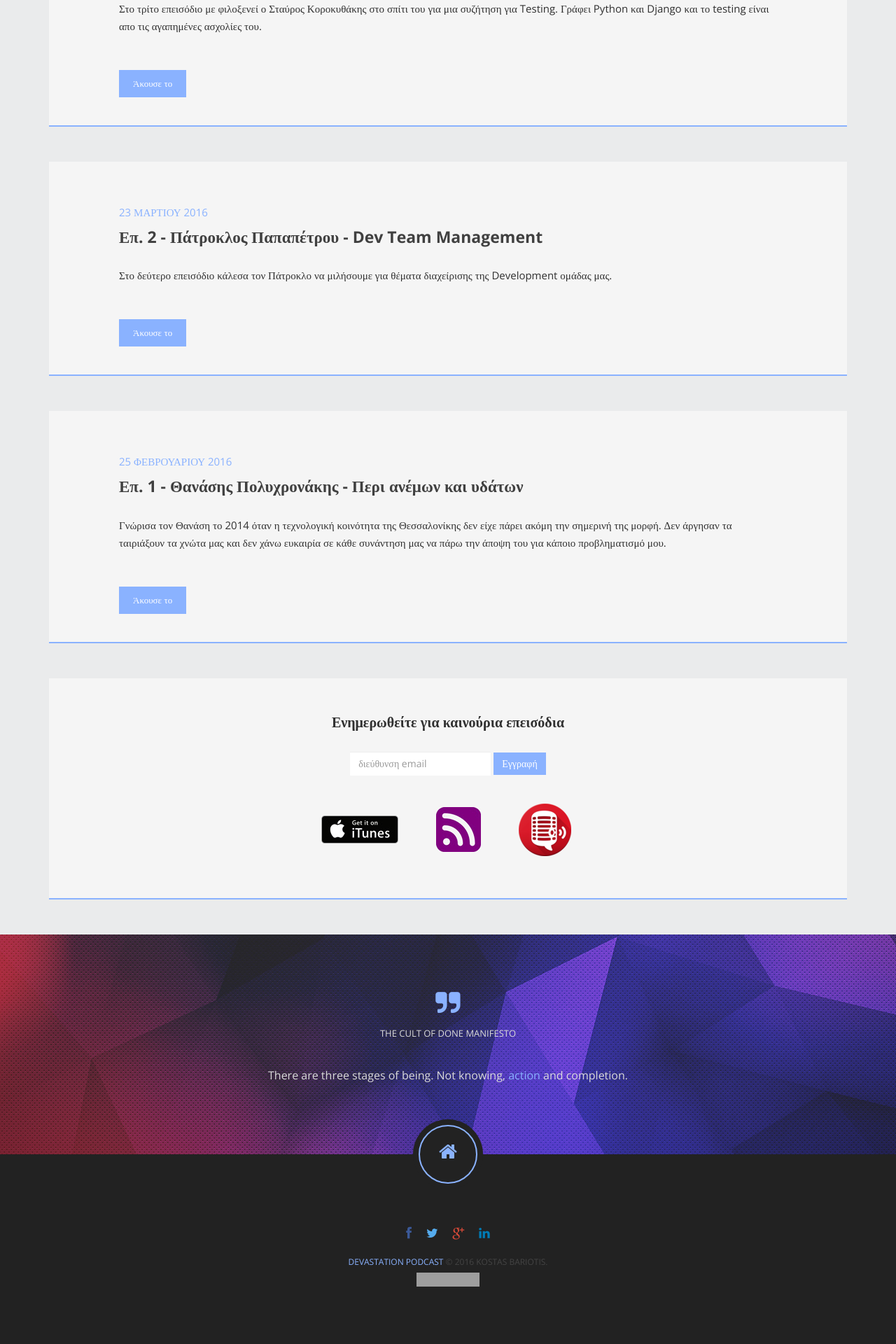
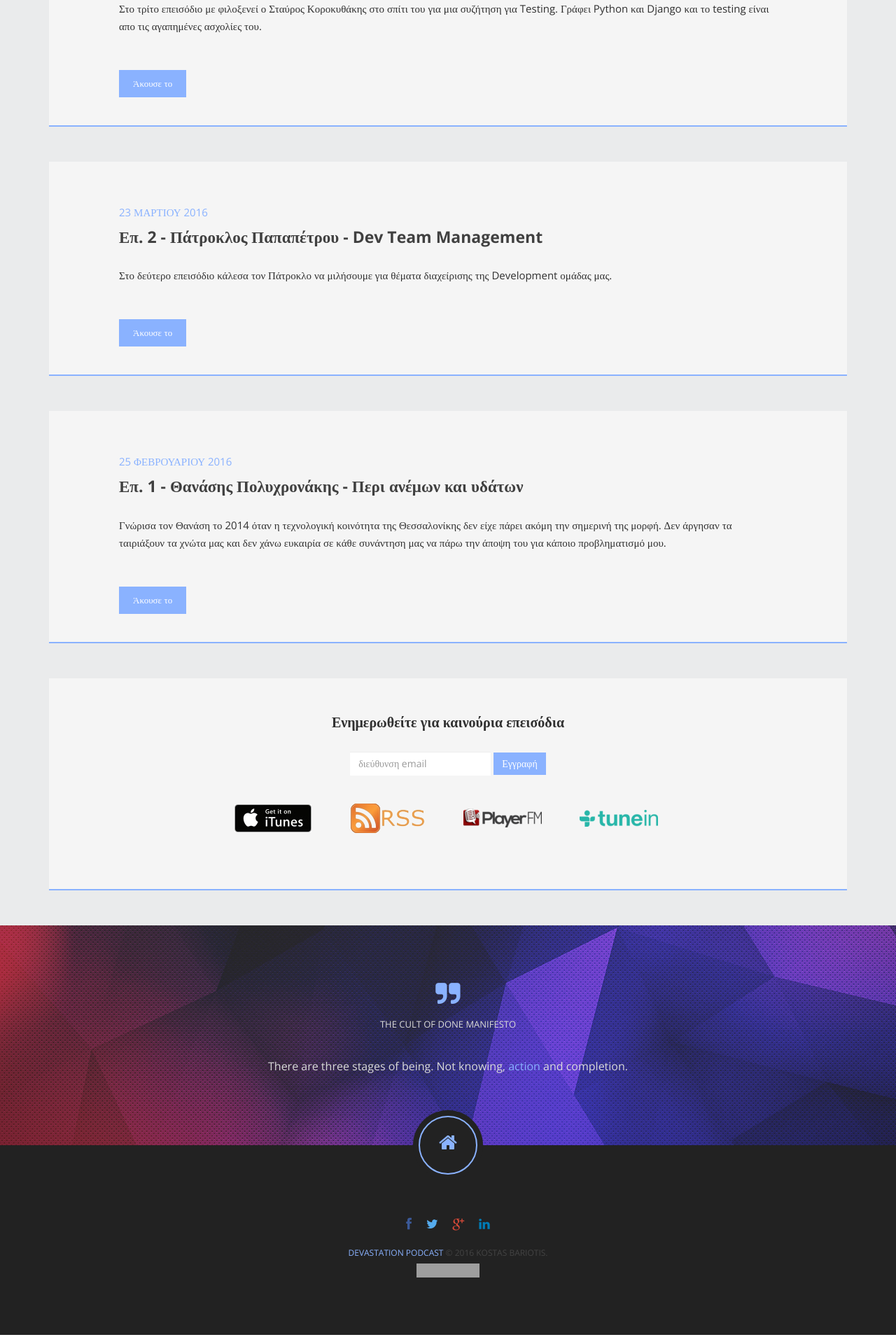
Before and after one commit to kbariotis/devastation-podcast, a Jekyll site: the page built from index.html, in a window 1280 px wide. Shown: the part 2643-4563 px from the top of the page at 70% size. Built offline with Jekyll 4.4.1, drawn with Linux system fonts in a browser that asks for light colours; Markdown is read by kramdown in place of the engine named in the settings; comment, search, counter and statistics services are not loaded; grey boxes are pictures that could not be loaded.

Commit message:
more subscribe options added

```diff
--- a/_includes/subscribe.html
+++ b/_includes/subscribe.html
@@ -17,7 +17,7 @@
         </li>
         <li class="text-center">
           <a target="_blank" href="http://feeds.feedburner.com/DevastationPodcast">
-            <img src="/img/icons/rss.jpg" alt="Get it trough RSS">
+            <img src="/img/icons/rss.png" alt="Get it trough RSS">
           </a>
         </li>
         <li class="text-center">
@@ -25,6 +25,11 @@
             <img src="/img/icons/playerfm.png" alt="Get it trough Player.fm">
           </a>
         </li>
+        <li class="text-center">
+          <a target="_blank" href="http://tunein.com/radio/Devastation-Podcast-p936006/">
+            <img src="/img/icons/tunein.png" alt="Get it trough Tune.in">
+          </a>
+        </li>
       </ul>
     </div>
   </div>
--- a/css/style.css
+++ b/css/style.css
@@ -709,11 +709,11 @@ blockquote {
 }
 
 .subscribe-icons {
-  margin-top: 40px;
+  margin-top: 20px;
 }
 
 .subscribe-icons ul li {
-  margin: 0 20px;
+  margin: 20px 20px;
 }
 
 @media screen and (max-width: 768px) {
```
Also changed, not shown: img/icons/playerfm.png, img/icons/rss.jpg (deleted), img/icons/rss.png, img/icons/tunein.png (added).
